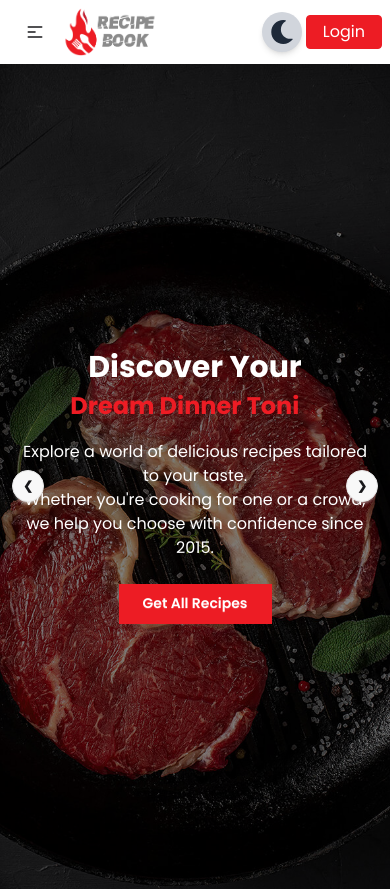
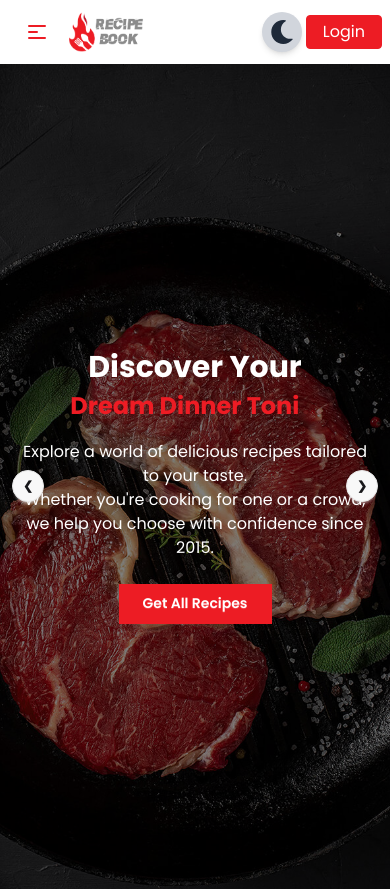
Before and after one commit to anik-siddiky/recipe-book-client, a React (Vite) app: page / in a window 390 px wide. Shown: the top 889 px of the page. Built offline with nearby package versions, Linux system fonts and the light colour scheme; no server answers.

Commit message:
fixed some issues of the navbar

```diff
--- a/src/Components/Navbar.jsx
+++ b/src/Components/Navbar.jsx
@@ -38,10 +38,10 @@ const Navbar = () => {
       <div className="navbar md:w-10/12 mx-auto md:px-0">
         <div className="navbar-start">
           <div className="dropdown">
-            <div tabIndex={0} role="button" className="btn btn-ghost lg:hidden">
+            <div tabIndex={0} role="button" className="btn btn-ghost lg:hidden text-[#ED1C24]">
               <svg
                 xmlns="http://www.w3.org/2000/svg"
-                className="h-5 w-5"
+                className="h-6 w-6"
                 fill="none"
                 viewBox="0 0 24 24"
                 stroke="currentColor"
@@ -54,6 +54,7 @@ const Navbar = () => {
                 />
               </svg>
             </div>
+
             <ul
               tabIndex={0}
               className="menu menu-sm dropdown-content bg-white dark:bg-gray-800 rounded-box z-10 mt-3 w-40 p-2 shadow gap-2"
@@ -65,7 +66,7 @@ const Navbar = () => {
             </ul>
           </div>
           <Link to="/">
-            <img className="md:w-32 w-24" src={navImage} alt="Site Logo" />
+            <img className="md:w-32 w-20" src={navImage} alt="Site Logo" />
           </Link>
         </div>
 
@@ -133,9 +134,8 @@ const Navbar = () => {
                 </div>
 
                 <div
-                  className={`absolute top-full right-0 md:left-1/2 md:-translate-x-1/2 mt-2 md:h-32 h-28 w-32 md:w-40 bg-white dark:bg-gray-800 border border-gray-200 dark:border-gray-600 rounded-lg shadow-lg z-50 ${
-                    isOpen ? 'opacity-100 visible' : 'opacity-0 invisible'
-                  } group-hover:opacity-100 group-hover:visible transition-all duration-200`}
+                  className={`absolute top-full right-0 md:left-1/2 md:-translate-x-1/2 mt-2 md:h-32 h-28 w-32 md:w-40 bg-white dark:bg-gray-800 border border-gray-200 dark:border-gray-600 rounded-lg shadow-lg z-50 ${isOpen ? 'opacity-100 visible' : 'opacity-0 invisible'
+                    } group-hover:opacity-100 group-hover:visible transition-all duration-200`}
                 >
                   <div className="flex flex-col justify-center mt-5 md:mt-4">
                     <p className="p-1 md:p-2 text-[14px] md:text-[16px] text-center text-black dark:text-white">
```
